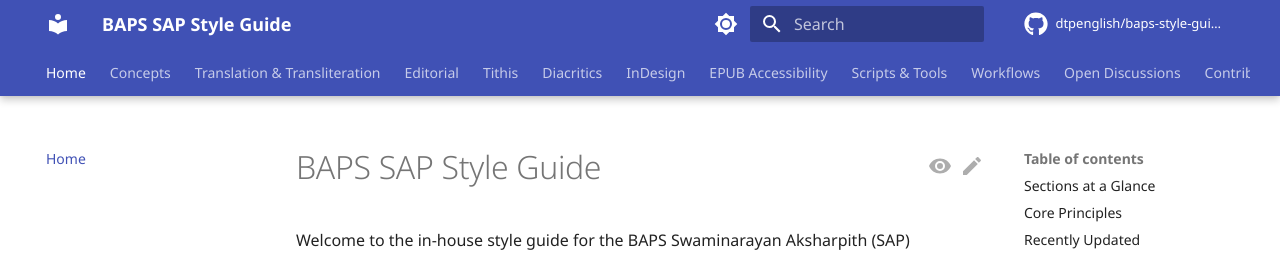
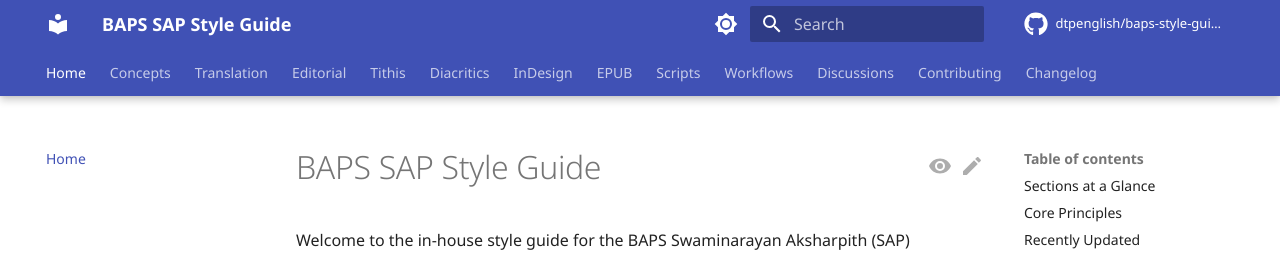
Before and after one commit to dtpenglish/baps-style-guide, an MkDocs documentation site: the page built from docs/index.md, in a window 1280 px wide. Shown: the top 256 px of the page. Built offline with MkDocs 1.6.1 and Material for MkDocs 9.7.7, drawn with Linux system fonts in a browser that asks for light colours; comment, search, counter and statistics services are not loaded; the version menu is left out.

Commit message:
Shorten top-tab labels to prevent truncation

```diff
--- a/mkdocs.yml
+++ b/mkdocs.yml
@@ -135,7 +135,7 @@
 nav:
   - Home: index.md
   - Concepts: concepts/index.md
-  - Translation & Transliteration:
+  - Translation:
       - translation/index.md
       - Translation Rules: translation/translation-rules.md
   - Editorial:
@@ -158,18 +158,18 @@
       - indesign/index.md
       - Paragraph Styles: indesign/paragraph-styles.md
       - Master Pages: indesign/master-pages.md
-  - EPUB Accessibility:
+  - EPUB:
       - epub/index.md
       - Alt Text Guidelines: epub/alt-text.md
       - Reading Order: epub/reading-order.md
-  - Scripts & Tools:
+  - Scripts:
       - scripts/index.md
       - JSX Scripts Reference: scripts/jsx-reference.md
   - Workflows:
       - workflows/index.md
       - File Versioning Rules: workflows/versioning.md
       - File Naming: workflows/file-naming.md
-  - Open Discussions:
+  - Discussions:
       - discussions/index.md
       - Sanstha & Mandirs: discussions/sanstha-and-mandirs.md
       - Gurus & Honorifics: discussions/gurus-and-honorifics.md
```
